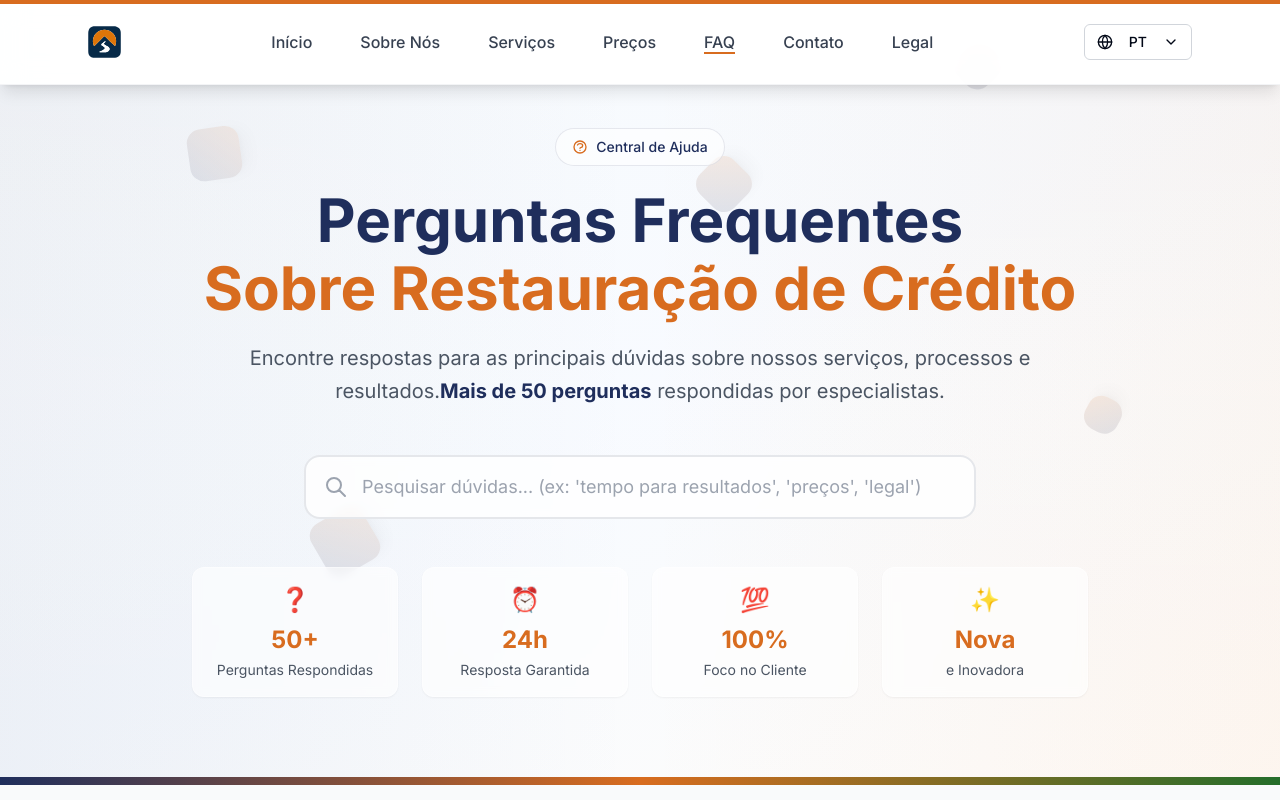
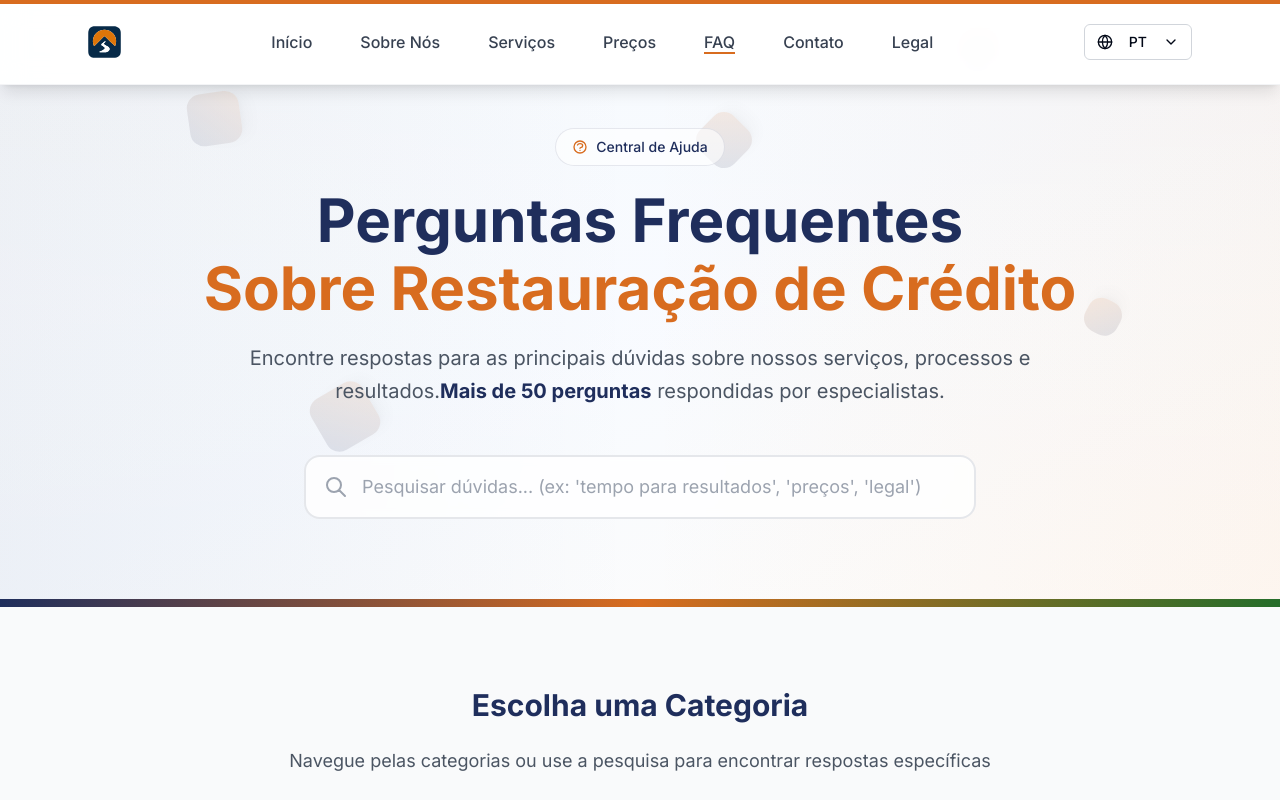
Before and after one commit to BrunoCstr/fixcreditpath, a Next.js app: page /faq in a window 1280 px wide. Shown: the top 800 px of the page. Built offline with nearby package versions, Linux system fonts and the light colour scheme.

Commit message:
Remove quick stats cards below search input
cgen-92ce33f455264a4f827a86f677b7890b

```diff
--- a/app/faq/page.tsx
+++ b/app/faq/page.tsx
@@ -286,7 +286,7 @@ export default function FAQPage() {
                 initial={{ opacity: 0, y: 20 }}
                 animate={{ opacity: 1, y: 0 }}
                 transition={{ duration: 0.8, delay: 0.8 }}
-                className="max-w-2xl mx-auto mb-12"
+                className="max-w-2xl mx-auto"
               >
                 <div className="relative">
                   <input
@@ -310,35 +310,6 @@ export default function FAQPage() {
                     />
                   </svg>
                 </div>
-              </motion.div>
-
-              {/* Quick Stats */}
-              <motion.div
-                initial={{ opacity: 0, y: 20 }}
-                animate={{ opacity: 1, y: 0 }}
-                transition={{ duration: 0.8, delay: 1.0 }}
-                className="grid grid-cols-2 md:grid-cols-4 gap-6 max-w-4xl mx-auto"
-              >
-                {[
-                  { number: "50+", label: "Perguntas Respondidas", icon: "❓" },
-                  { number: "24h", label: "Resposta Garantida", icon: "⏰" },
-                  { number: "100%", label: "Foco no Cliente", icon: "💯" },
-                  { number: "Nova", label: "e Inovadora", icon: "✨" },
-                ].map((stat, index) => (
-                  <motion.div
-                    key={index}
-                    initial={{ opacity: 0, y: 20 }}
-                    animate={{ opacity: 1, y: 0 }}
-                    transition={{ duration: 0.5, delay: 1.1 + index * 0.1 }}
-                    className="bg-white/60 backdrop-blur-sm rounded-xl p-4 border border-white/40 shadow-sm"
-                  >
-                    <div className="text-2xl mb-2">{stat.icon}</div>
-                    <div className="text-2xl font-bold text-[#D86C1F] mb-1">
-                      {stat.number}
-                    </div>
-                    <div className="text-sm text-gray-600">{stat.label}</div>
-                  </motion.div>
-                ))}
               </motion.div>
             </div>
           </div>
```
